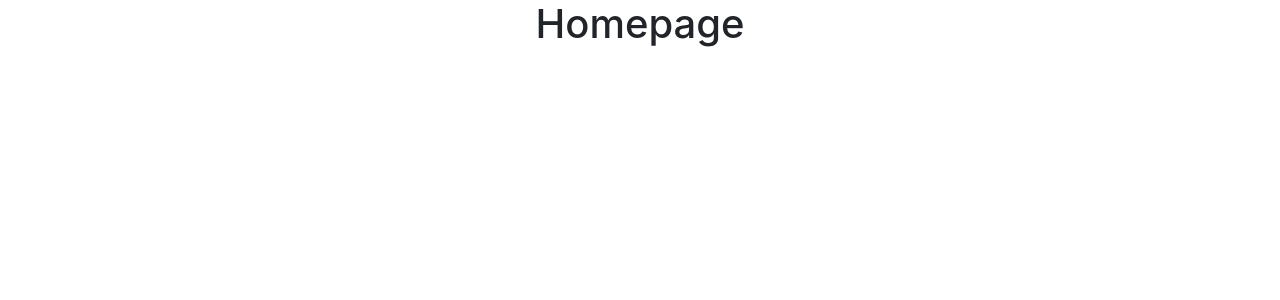
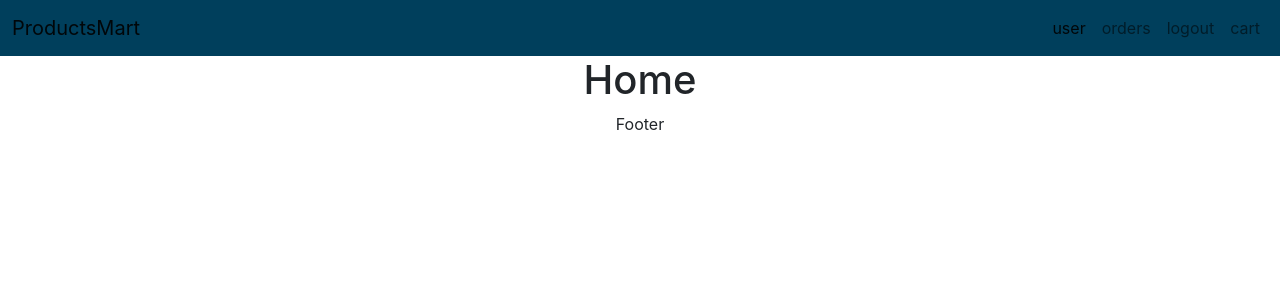
Before and after one commit to Osama-14/ProductMart, a React (Create React App) app: page / in a window 1280 px wide. Shown: the top 300 px of the page. Built offline with nearby package versions, Linux system fonts and the light colour scheme.

Commit message:
imported navSection

```diff
--- a/src/App.js
+++ b/src/App.js
@@ -1,3 +1,4 @@
+import './App.css';
 import { Route,BrowserRouter, Routes } from 'react-router-dom';
 import Homepage from './pages/Homepage';
 import Cartpage from './pages/Cartpage';
@@ -5,7 +6,7 @@
 import Register from './pages/Register';
 import Login from './pages/Login';
 
-import './App.css';
+import './stylesheets/layout.css'
 
 function App() {
   return (
--- a/src/components/Header.js
+++ b/src/components/Header.js
@@ -1,9 +1,54 @@
-import React from 'react'
+import React from "react";
 
 function Header() {
   return (
-    <div>Header</div>
-  )
+    <div>
+      <nav className="navbar navbar-expand-lg navbar-light bg-light">
+        <div className="container-fluid">
+          <a className="navbar-brand" href="#">
+            ProductsMart
+          </a>
+          <button
+            className="navbar-toggler"
+            type="button"
+            data-bs-toggle="collapse"
+            data-bs-target="#navbarNav"
+            aria-controls="navbarNav"
+            aria-expanded="false"
+            aria-label="Toggle navigation"
+          >
+            <span className="navbar-toggler-icon"></span>
+          </button>
+          <div className="collapse navbar-collapse" id="navbarNav">
+            <ul className="navbar-nav ms-auto" >
+              <li className="nav-item">
+                <a className="nav-link active" aria-current="page" href="#">
+                  user
+                </a>
+              </li>
+              <li className="nav-item">
+                <a className="nav-link" href="#">
+                  orders
+                </a>
+              </li>
+              <li className="nav-item">
+                <a className="nav-link" href="#">
+                  logout
+                </a>
+              </li>
+              <li className="nav-item">
+                <a className="nav-link" href="#">
+                  cart
+                </a>
+              </li>
+
+
+            </ul>
+          </div>
+        </div>
+      </nav>
+    </div>
+  );
 }
 
-export default Header
+export default Header;
--- a/src/pages/Cartpage.js
+++ b/src/pages/Cartpage.js
@@ -1,8 +1,9 @@
 import React from 'react'
+import Layout from '../components/Layout'
 
 function Cartpage() {
   return (
-    <div>Cartpage</div>
+    <Layout>Cartpage</Layout>
   )
 }
 
--- a/src/pages/Homepage.js
+++ b/src/pages/Homepage.js
@@ -1,8 +1,11 @@
 import React from 'react'
+import Layout from '../components/Layout'
 
 function Homepage() {
   return (
-    <h1>Homepage</h1>
+   <Layout>
+       <h1>Home</h1>
+   </Layout>
   )
 }
 
--- a/src/pages/ProductInfo.js
+++ b/src/pages/ProductInfo.js
@@ -1,8 +1,9 @@
 import React from 'react'
+import Layout from '../components/Layout'
 
 function ProductInfo() {
   return (
-    <div>ProductInfo</div>
+    <Layout>ProductInfo</Layout>
   )
 }
 
--- /dev/null
+++ b/src/stylesheets/layout.css
@@ -0,0 +1,3 @@
+.navbar{
+    background-color: #003F5C !important;
+}
```
